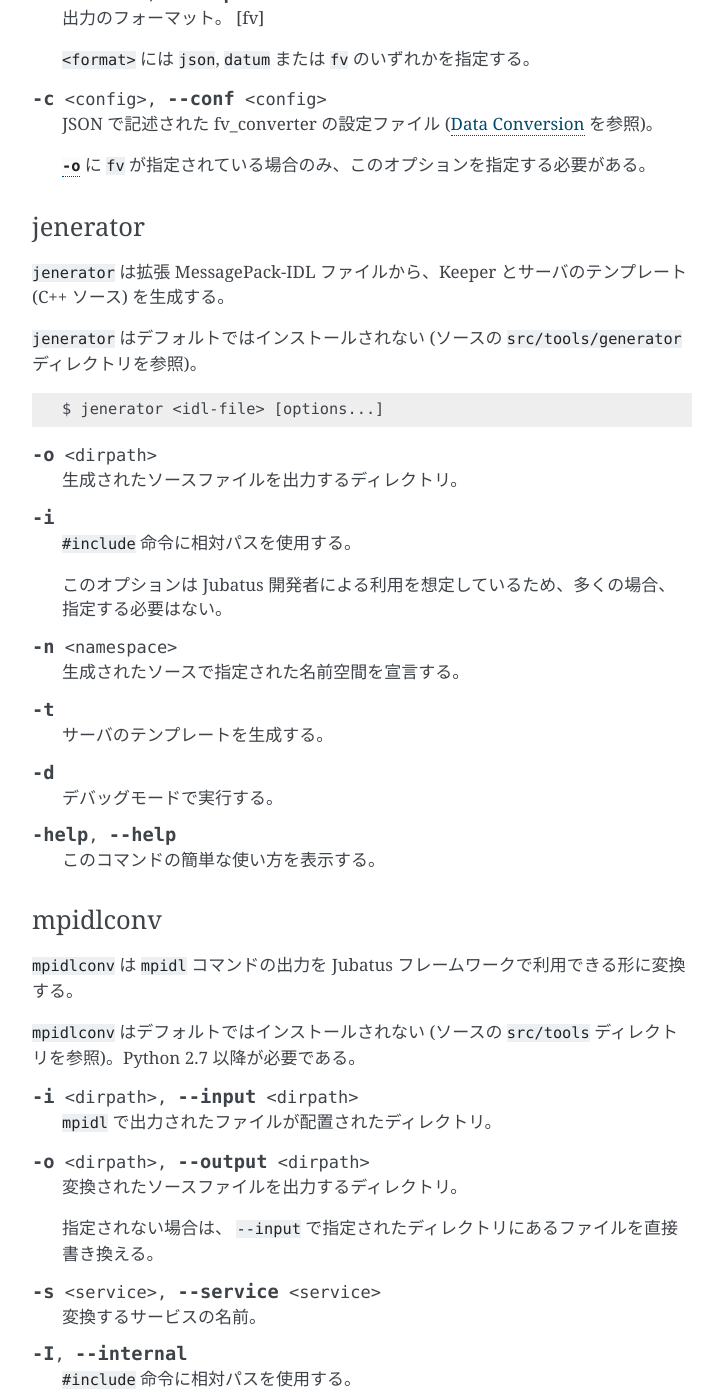
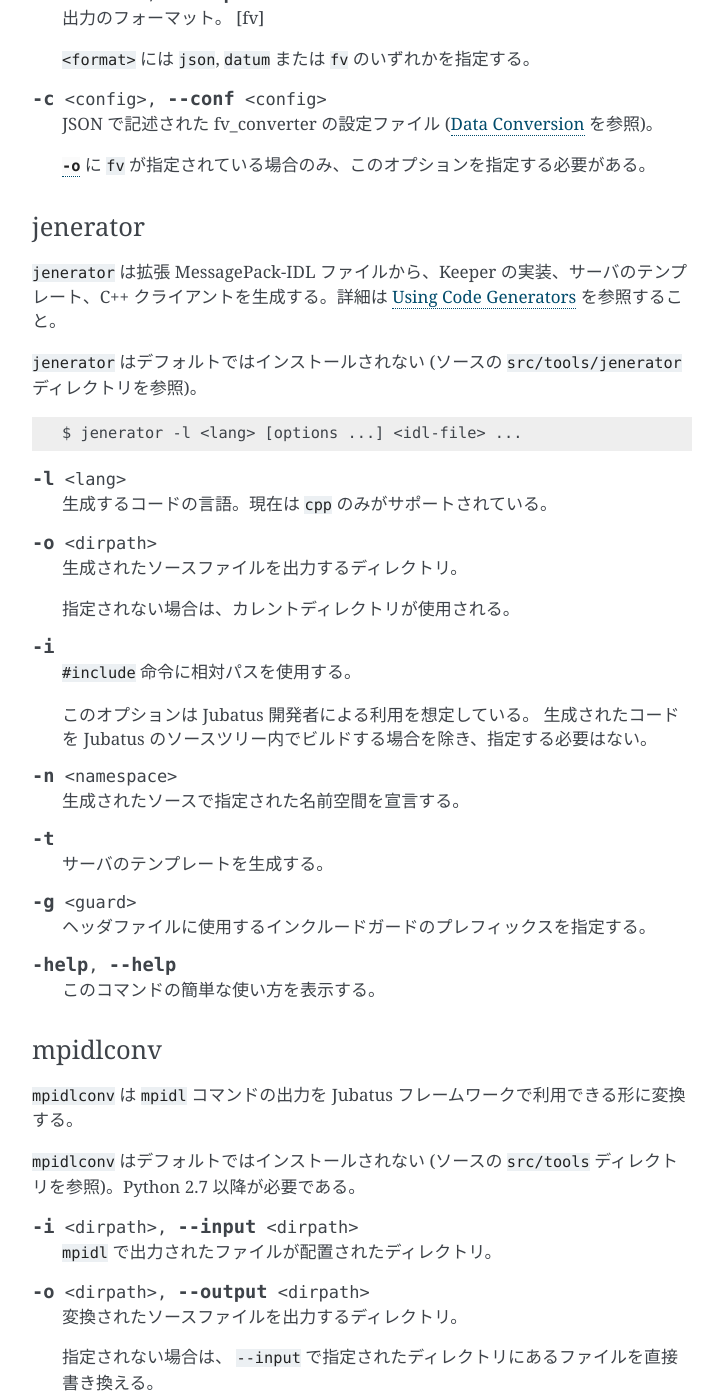
Before and after one commit to jubatus/website, a Sphinx documentation site: the page built from source/ja/commands.rst, in a window 1280 px wide and 1400 px high, scrolled down 7021 px. Shown: the whole window, without its empty margins (388-1111 px from the left). Built offline with Sphinx 7.4.7, drawn with Linux system fonts in a browser that asks for light colours; the version number could not be read and is left out.

Commit message:
update jenerator usage

```diff
--- a/source/ja/commands.rst
+++ b/source/ja/commands.rst
@@ -394,25 +394,32 @@
 jenerator
 ~~~~~~~~~
 
-``jenerator`` は拡張 MessagePack-IDL ファイルから、Keeper とサーバのテンプレート (C++ ソース) を生成する。
+``jenerator`` は拡張 MessagePack-IDL ファイルから、Keeper の実装、サーバのテンプレート、C++ クライアントを生成する。詳細は :doc:`server` を参照すること。
 
-``jenerator`` はデフォルトではインストールされない (ソースの ``src/tools/generator`` ディレクトリを参照)。
+``jenerator`` はデフォルトではインストールされない (ソースの ``src/tools/jenerator`` ディレクトリを参照)。
 
 .. code-block:: none
 
-  $ jenerator <idl-file> [options...]
+  $ jenerator -l <lang> [options ...] <idl-file> ...
 
 .. program:: jenerator
+
+.. option:: -l <lang>
+
+   生成するコードの言語。現在は ``cpp`` のみがサポートされている。
 
 .. option:: -o <dirpath>
 
    生成されたソースファイルを出力するディレクトリ。
 
+   指定されない場合は、カレントディレクトリが使用される。
+
 .. option:: -i
 
    ``#include`` 命令に相対パスを使用する。
 
-   このオプションは Jubatus 開発者による利用を想定しているため、多くの場合、指定する必要はない。
+   このオプションは Jubatus 開発者による利用を想定している。
+   生成されたコードを Jubatus のソースツリー内でビルドする場合を除き、指定する必要はない。
 
 .. option:: -n <namespace>
 
@@ -422,9 +429,9 @@
 
    サーバのテンプレートを生成する。
 
-.. option:: -d
+.. option:: -g <guard>
 
-   デバッグモードで実行する。
+   ヘッダファイルに使用するインクルードガードのプレフィックスを指定する。
 
 .. option:: -help, --help
 
```
Also changed, not shown: source/en/commands.rst (+13 -6 lines).
